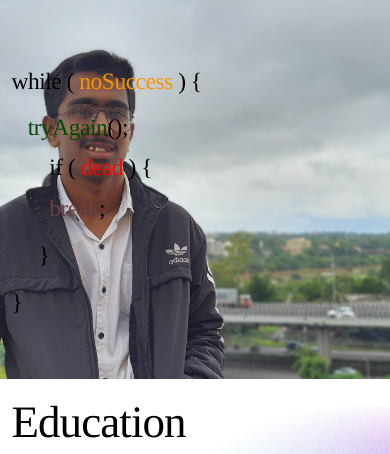
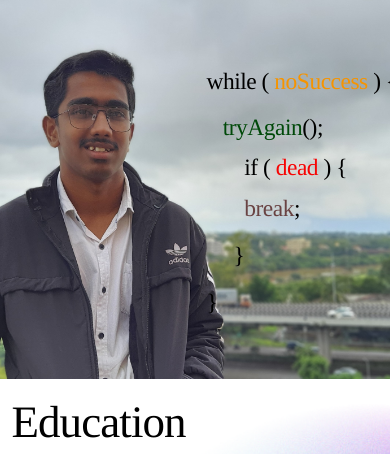
Before and after one commit to imsudhirpawar/Vivek-patil-portfolio, a plain HTML site: page index.html in a window 390 px wide. Shown: the part 590-1044 px from the top of the page. Drawn offline with Linux system fonts and the light colour scheme; a web font is replaced by a local one.

Commit message:
Update index.html

```diff
--- a/index.html
+++ b/index.html
@@ -2274,10 +2274,10 @@
     }
 
     /* manual mediaquery */
-/*     @media (min-width: 200px) and (max-width: 1100px) {
-      #UNazJDyrJIOLtNzH{
+    @media (min-width: 200px) and (max-width: 1100px) {
+      #f5vZ0i8zpT6frhDa{
         margin-left: 50rem;
-      } */
+      }
 
 
     @media (min-width: 768.05px) and (max-width: 1024px) {
```
